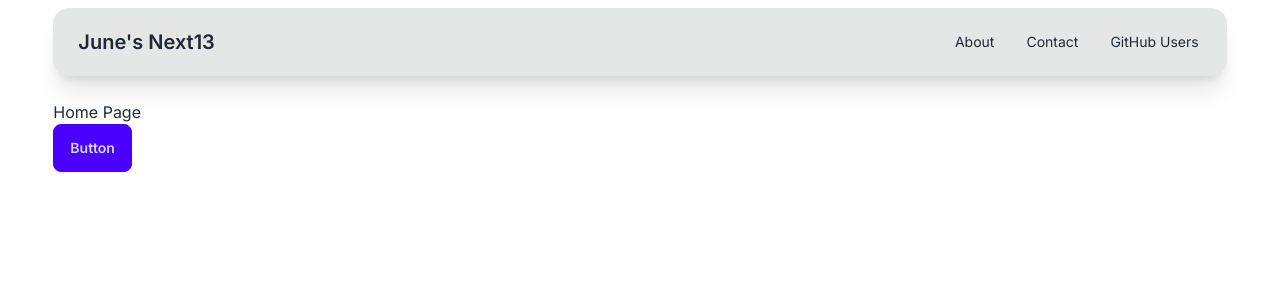
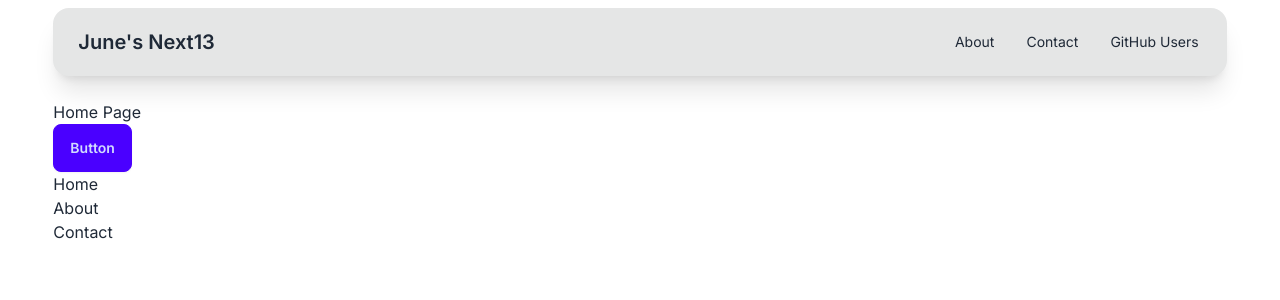
Before and after one commit to junerockwell/learning-next13, a Next.js app: page / in a window 1280 px wide. Shown: the top 300 px of the page. Built offline with nearby package versions, Linux system fonts and the light colour scheme.

Commit message:
Added page.jsx

```diff
--- a/app/page.js
+++ /dev/null
@@ -1,10 +0,0 @@
-import Image from "next/image";
-
-export default function Home() {
-  return (
-    <div>
-      <h1>Home Page</h1>
-      <button className="btn btn-primary">Button</button>
-    </div>
-  );
-}
--- /dev/null
+++ b/app/page.jsx
@@ -0,0 +1,21 @@
+import Link from "next/link";
+
+export default function Home() {
+  return (
+    <div>
+      <h1>Home Page</h1>
+      <button className="btn btn-primary">Button</button>
+      <ul>
+        <li>
+          <Link href="/">Home</Link>
+        </li>
+        <li>
+          <Link href="/about">About</Link>
+        </li>
+        <li>
+          <Link href="/about/contact">Contact</Link>
+        </li>
+      </ul>
+    </div>
+  );
+}
```
